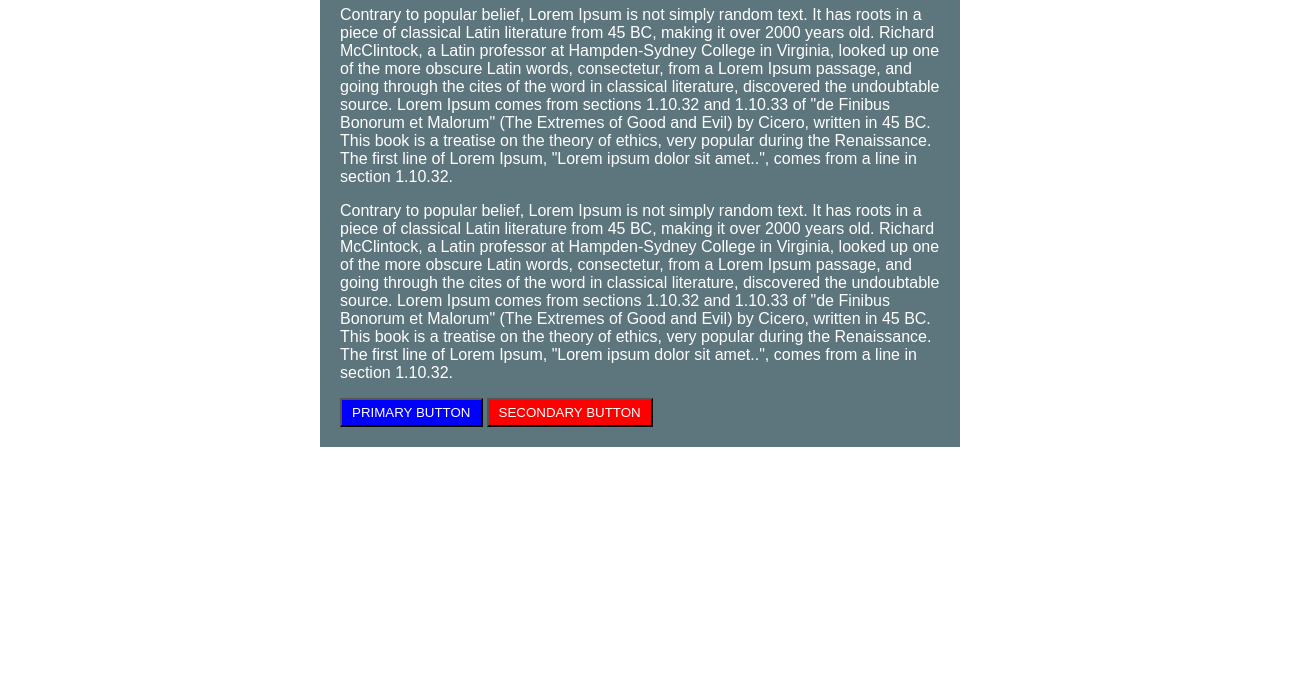
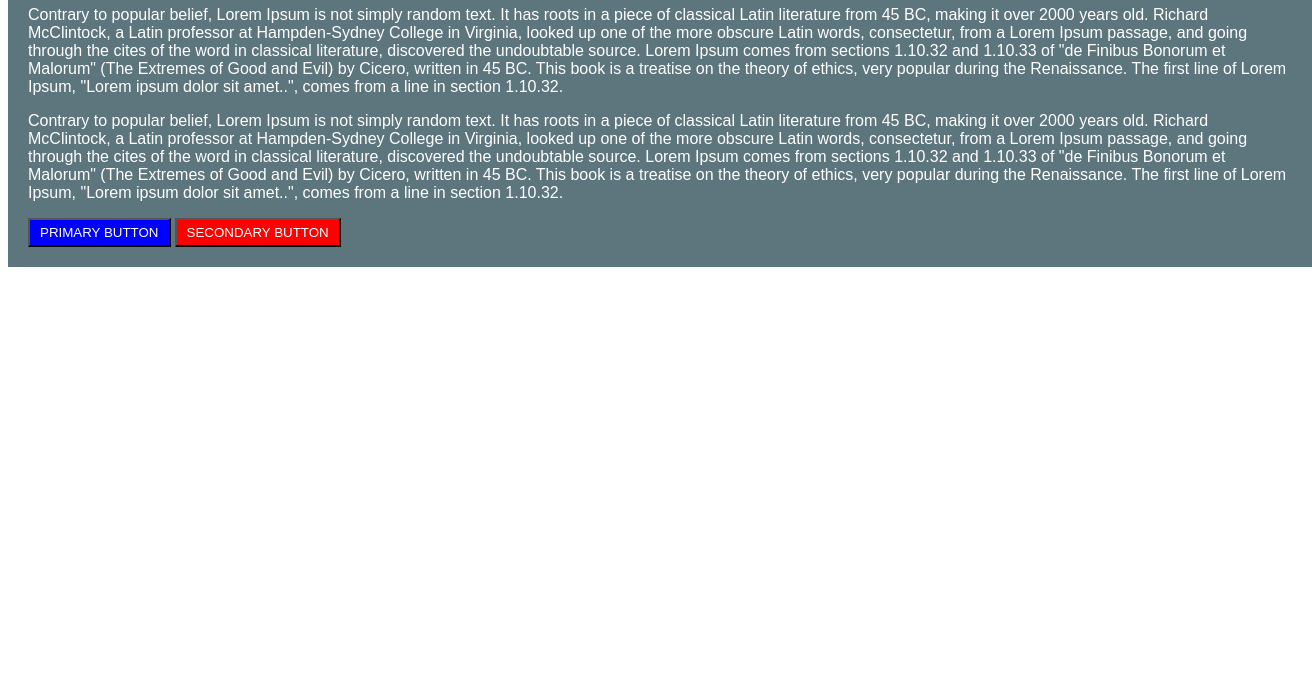
Before and after one commit to shahriyarshehab/Shahriyar-Shehab, a plain HTML site: page index.html in a window 1280 px wide. Shown: the part 105-800 px from the top of the page, 1312 px wide, since content can reach past the window. Drawn offline with Linux system fonts and the light colour scheme; a web font is replaced by a local one.

Commit message:
Update style.css
Signed-off-by: Shahriyar Imtiyaz Shehab <42363048+shahriyarshehab@users.noreply.github.com>

```diff
--- a/css/style.css
+++ b/css/style.css
@@ -2,7 +2,8 @@
 /*font-family: 'Bahianita', cursive;
 font-family: 'Pattaya', sans-serif;'*/
 .container {
-  width: 600px;
+  width: 100%;
+  height: 100%;
   margin: 10px auto;
   padding: 20px;
   background:#002731a2;
```
